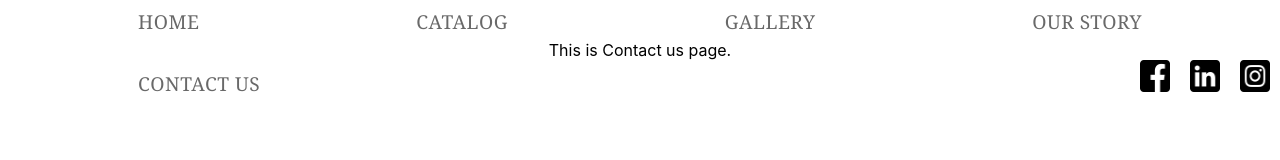
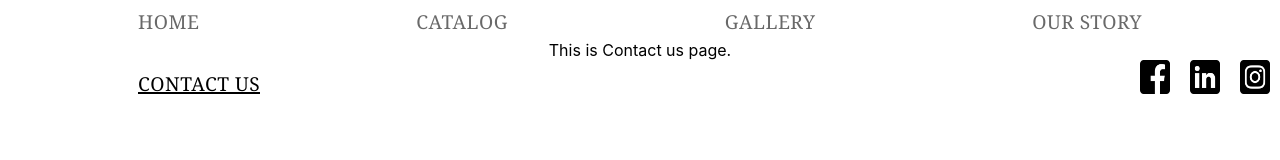
Before and after one commit to NorthUniverse/sleepora-react, a React (Create React App) app: page /contact in a window 1280 px wide. In both pictures the pointer is over the element 199 px from the left and 215 px from the top of the page. Shown: the part 135-295 px from the top of the page. Built offline with nearby package versions, Linux system fonts and the light colour scheme.

Commit message:
More style updates

```diff
--- a/src/assets/styles/css/footer.css
+++ b/src/assets/styles/css/footer.css
@@ -7,6 +7,10 @@
     font-size: 1.2em;
     text-transform: uppercase;
     height: 22px; }
+    .footer-link-wrapper div:hover {
+      border-bottom: 2px solid black; }
+      .footer-link-wrapper div:hover a {
+        color: black; }
   .footer-link-wrapper div a {
     color: #696969;
     text-decoration: none;
@@ -26,4 +30,9 @@
     margin-left: 10px;
     margin-bottom: 10px;
     width: 30px;
-    height: auto; }
+    height: auto;
+    cursor: pointer; }
+    .socialbtns img:hover {
+      transform: scale(1.3);
+      transition: 0.3s;
+      box-shadow: 10px 10px 5px grey; }
--- a/src/assets/styles/css/header.css
+++ b/src/assets/styles/css/header.css
@@ -29,8 +29,10 @@
     font-size: 1.2em;
     text-transform: uppercase;
     height: 22px; }
-    .link-wrapper divhover {
+    .link-wrapper div:hover {
       border-bottom: 2px solid black; }
+      .link-wrapper div:hover a {
+        color: black; }
   .link-wrapper div a {
     color: #696969;
     text-decoration: none;
--- a/src/assets/styles/minCss/footer.css
+++ b/src/assets/styles/minCss/footer.css
@@ -1 +1 @@
-.footer-link-wrapper{display:flex;justify-content:space-between;padding:0 10%}.footer-link-wrapper div{margin:10px;font-size:1.2em;text-transform:uppercase;height:22px}.footer-link-wrapper div a{color:#696969;text-decoration:none;transition:color .2s;font-family:"Georgia";letter-spacing:.5px}.footer{display:flex;justify-content:space-between}.socialbtns{display:flex}.socialbtns img{text-decoration:none;margin-right:10px;margin-left:10px;margin-bottom:10px;width:30px;height:auto}
+.footer-link-wrapper{display:flex;justify-content:space-between;padding:0 10%}.footer-link-wrapper div{margin:10px;font-size:1.2em;text-transform:uppercase;height:22px}.footer-link-wrapper div:hover{border-bottom:2px solid black}.footer-link-wrapper div:hover a{color:black}.footer-link-wrapper div a{color:#696969;text-decoration:none;transition:color .2s;font-family:"Georgia";letter-spacing:.5px}.footer{display:flex;justify-content:space-between}.socialbtns{display:flex}.socialbtns img{text-decoration:none;margin-right:10px;margin-left:10px;margin-bottom:10px;width:30px;height:auto;cursor:pointer}.socialbtns img:hover{transform:scale(1.3);transition:.3s;box-shadow:10px 10px 5px grey}
--- a/src/assets/styles/minCss/header.css
+++ b/src/assets/styles/minCss/header.css
@@ -1 +1 @@
-.banner{display:grid;grid-template-columns:.8fr 1.5fr;padding:1.5% 25% 0 25%}.banner-image{display:flex;height:100px}.banner-image img{align-items:center;height:100px;width:auto;margin:auto}.banner-text{text-align:center;font-size:2.5em;font-family:"Cooper Black","Georgia";align-items:center;padding:7% 0 7% 0;font-weight:normal}.link-wrapper{display:flex;justify-content:space-between;padding:0 10%}.link-wrapper div{margin:10px;font-size:1.2em;text-transform:uppercase;height:22px}.link-wrapper divhover{border-bottom:2px solid black}.link-wrapper div a{color:#696969;text-decoration:none;transition:color .2s;font-family:"Georgia";letter-spacing:.5px}.link-wrapper .contact{display:none}
+.banner{display:grid;grid-template-columns:.8fr 1.5fr;padding:1.5% 25% 0 25%}.banner-image{display:flex;height:100px}.banner-image img{align-items:center;height:100px;width:auto;margin:auto}.banner-text{text-align:center;font-size:2.5em;font-family:"Cooper Black","Georgia";align-items:center;padding:7% 0 7% 0;font-weight:normal}.link-wrapper{display:flex;justify-content:space-between;padding:0 10%}.link-wrapper div{margin:10px;font-size:1.2em;text-transform:uppercase;height:22px}.link-wrapper div:hover{border-bottom:2px solid black}.link-wrapper div:hover a{color:black}.link-wrapper div a{color:#696969;text-decoration:none;transition:color .2s;font-family:"Georgia";letter-spacing:.5px}.link-wrapper .contact{display:none}
--- a/src/assets/styles/scss/footer.scss
+++ b/src/assets/styles/scss/footer.scss
@@ -7,6 +7,12 @@
         font-size: 1.2em;
         text-transform: uppercase;
         height: 22px;
+        &:hover {
+            border-bottom: 2px solid black;
+            a {
+                color: black;
+            }
+        }
     }
     div a {
         color: #696969;
@@ -31,5 +37,11 @@
         margin-bottom: 10px;
         width: 30px;
         height: auto;
+        cursor: pointer;
+        &:hover {
+            transform: scale(1.3);
+            transition: 0.3s;
+            box-shadow: 10px 10px 5px grey;
+        }
     }
 }
--- a/src/assets/styles/scss/header.scss
+++ b/src/assets/styles/scss/header.scss
@@ -33,8 +33,11 @@
         font-size: 1.2em;
         text-transform: uppercase;
         height: 22px;
-        &hover {
+        &:hover {
             border-bottom: 2px solid black;
+            a {
+                color: black;
+            }
         }
     }
     div a {
```
